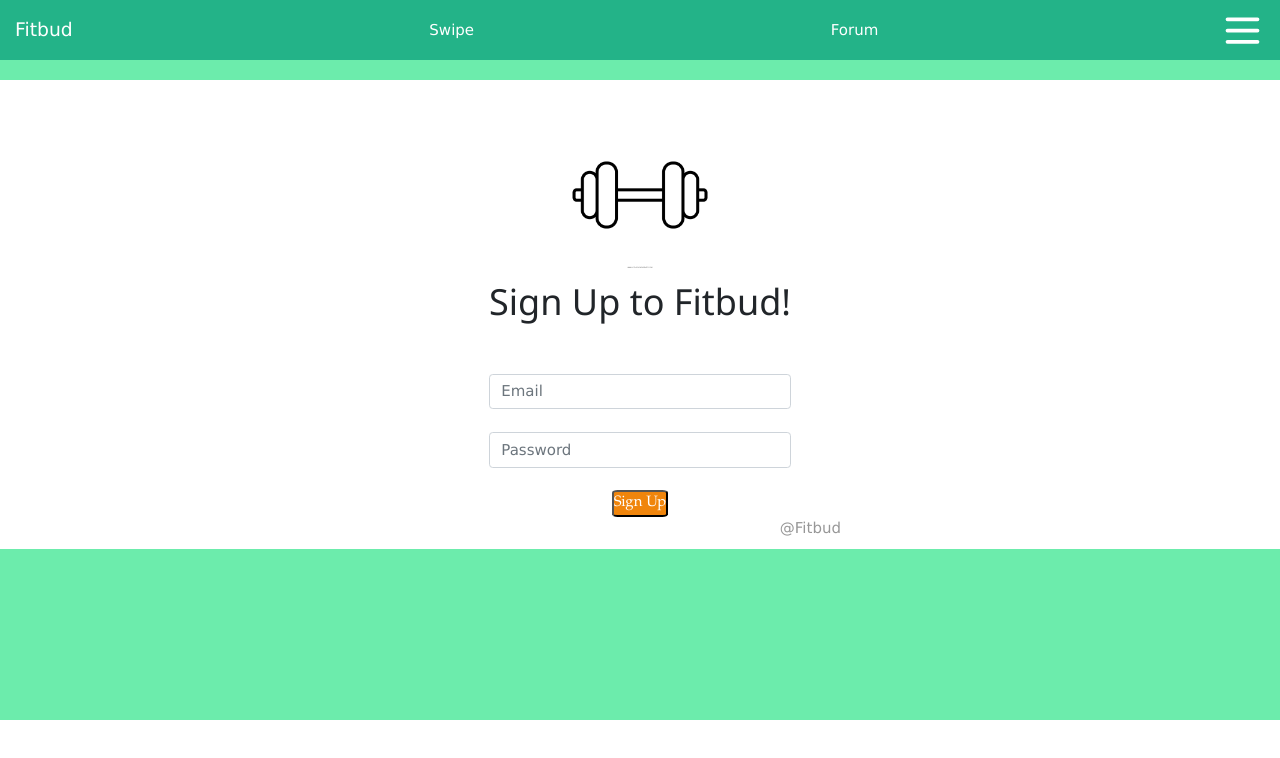
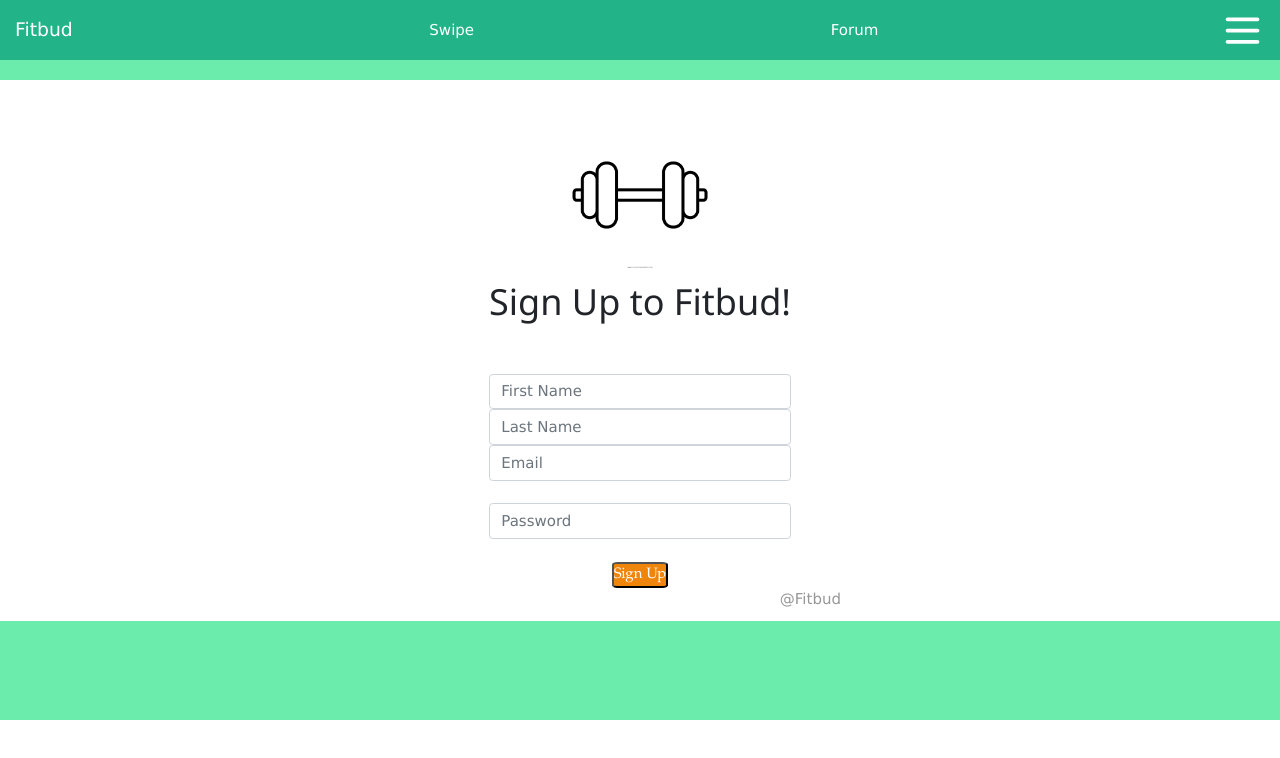
Before and after one commit to CUNYTechPrep/project-starter, a React (Create React App) app in the folder client/: page /sign-up in a window 1280 px wide. Shown: the top 758 px of the page. Built offline with nearby package versions, Linux system fonts and the light colour scheme.

Commit message:
Added the first name and last name in the sign up requirement

```diff
--- a/client/src/pages/SignUpPage.js
+++ b/client/src/pages/SignUpPage.js
@@ -15,6 +15,8 @@ class SignUpPage extends React.Component {
   state = {
     redirectToReferrer: false,
     failed: false,
+    firstName: "",
+    lastName: "",
     email: "",
     password: "",
   }
@@ -28,8 +30,8 @@ class SignUpPage extends React.Component {
 
   signup = (e) => {
     e.preventDefault();
-    let { email, password } = this.state;
-    auth.register(email, password) //we created an auth function called register
+    let { firstName, lastName, email, password } = this.state;
+    auth.register(firstName, lastName, email, password) //we created an auth function called register
       .then((user) => {
         this.setState({ redirectToReferrer: true });
       })
@@ -60,6 +62,20 @@ class SignUpPage extends React.Component {
           </div>
           <div className="div-background">
             { err }
+            <input
+              type="firstName"
+              className="form-control"
+              name="firstName"
+              placeholder="First Name"
+              value={this.state.firstName}
+              onChange={this.fieldChanged('firstName')} />
+            <input
+              type="lastName"
+              className="form-control"
+              name="lastName"
+              placeholder="Last Name"
+              value={this.state.lastName}
+              onChange={this.fieldChanged('lastName')} />
             <input
               type="email"
               className="form-control"
--- a/client/src/services/auth.js
+++ b/client/src/services/auth.js
@@ -49,10 +49,10 @@ const auth = {
 
       //takes email password and sends as a POSt,
       // change URL to /api/auth/signup
-    register(email, password) {
+    register(firstName, lastName, email, password) {
       return fetch('/api/auth/signup', {
         method: 'POST',
-        body: JSON.stringify({ email, password }),
+        body: JSON.stringify({ firstName, lastName, email, password }),
         headers: {
           'Content-Type': 'application/json',
         }
```
